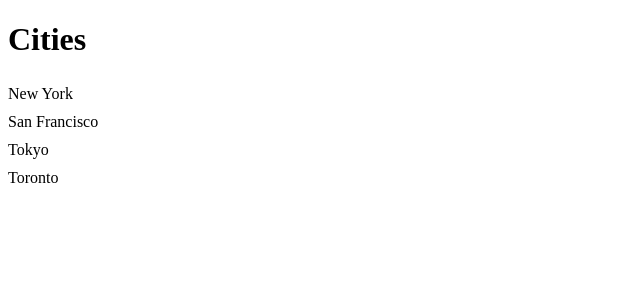
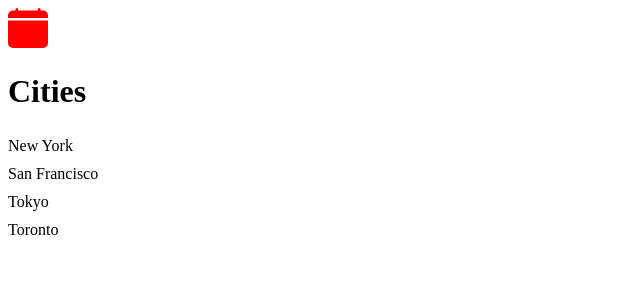
Before and after one commit to prabhu-raja/react-app, a React (Vite) app: page / in a window 1280 px wide. Shown: the top 300 px of the page, without its empty margins (0-640 px from the left). Built offline with nearby package versions, Linux system fonts and the light colour scheme.

Commit message:
21 - react icons

```diff
--- a/package.json
+++ b/package.json
@@ -13,6 +13,7 @@
     "bootstrap": "^5.2.3",
     "react": "^18.2.0",
     "react-dom": "^18.2.0",
+    "react-icons": "^4.7.1",
     "styled-components": "^5.3.10"
   },
   "devDependencies": {
--- a/src/App.tsx
+++ b/src/App.tsx
@@ -3,6 +3,7 @@
 import Button from './components/Button';
 // import ListGroup from './components/ListGroup/ListGroup';
 import ListGroup from './components/ListGroup';
+import { BsFillCalendarFill } from 'react-icons/bs';
 import './App.css';
 
 function App() {
@@ -14,6 +15,7 @@
 
   return (
     <div>
+      <BsFillCalendarFill color="red" size="40" />
       <ListGroup
         items={items}
         heading="Cities"
```
Also changed, not shown: 1 other file (tests, documents, lock files or other folders).
